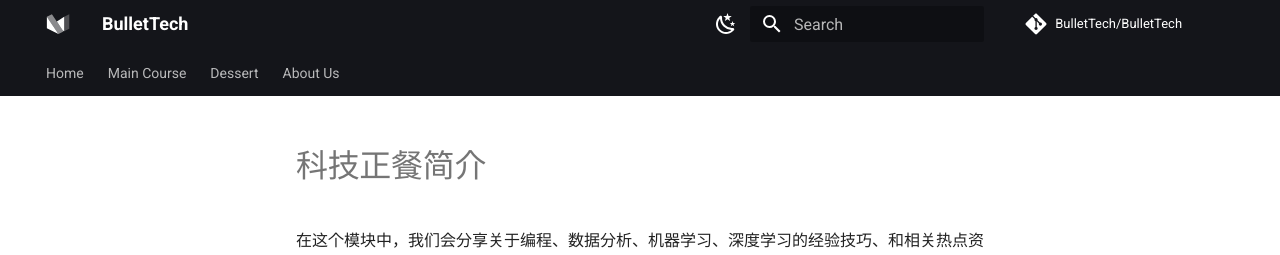
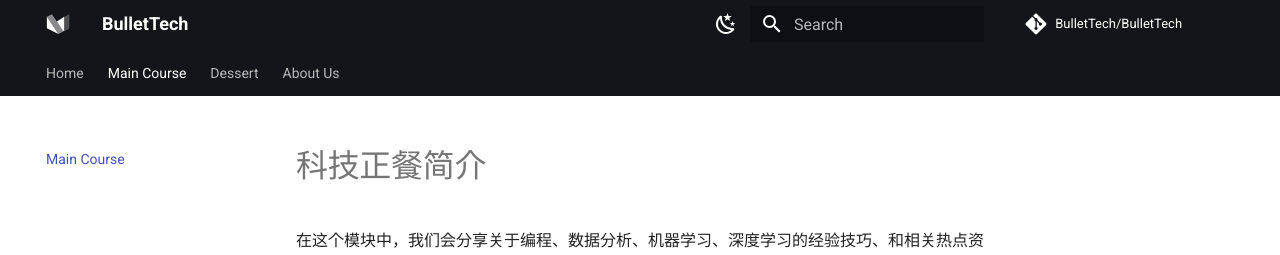
Before and after one commit to BulletTech/BulletTech, an MkDocs documentation site: the page built from docs/Main_course_blog_intro.md, in a window 1280 px wide. Shown: the top 255 px of the page. Built offline with MkDocs 1.6.1 and Material for MkDocs 9.7.7, drawn with Linux system fonts in a browser that asks for light colours; emoji names are drawn with the system emoji font; comment, search, counter and statistics services are not loaded.

Commit message:
Add Main_course_blog_intro.md in the nav

```diff
--- a/mkdocs.yml
+++ b/mkdocs.yml
@@ -128,7 +128,7 @@ markdown_extensions:
 # Page tree
 nav:
   - Home: index.md
-  - Main Course: blog_intro.md
+  - Main Course: Main_course_blog_intro.md
   - Dessert:
     - Intro: Dessert_blog_intro.md
     - Hardware:
```
